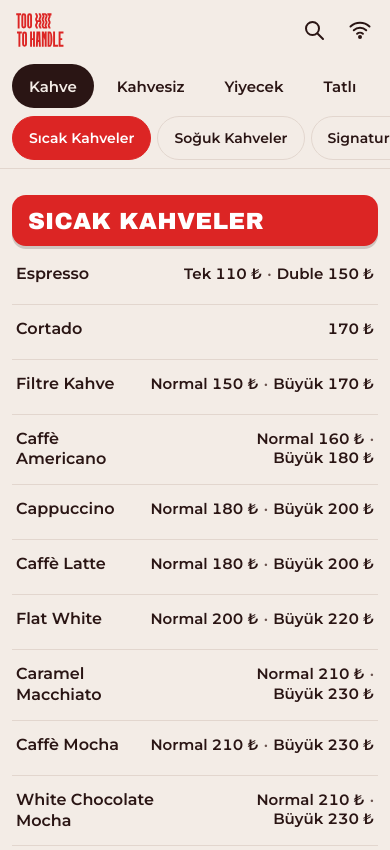
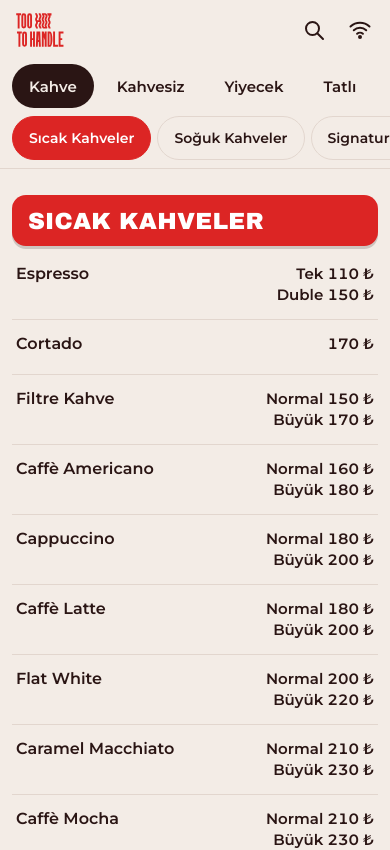
Before and after one commit to justech0/toohottohandle, a Next.js app: page /qr in a window 390 px wide. Shown: the top 850 px of the page. Built offline with nearby package versions, Linux system fonts and the light colour scheme; a web font is replaced by a local one.

Commit message:
style: stack size prices on narrow screens
Co-Authored-By: Claude Opus 5.5 <noreply@anthropic.com>
Claude-Session: https://claude.ai/code/session_011pHqr4u3XUMJyZPAAY5Qcp

```diff
--- a/app/qr/styles/menu.css
+++ b/app/qr/styles/menu.css
@@ -50,3 +50,9 @@
 
 .menu-footer { max-width: 960px; margin: 28px auto 0; padding: 20px 16px calc(28px + env(safe-area-inset-bottom));
   text-align: center; font: 500 13px/1.5 var(--f-text); color: var(--c-ink-soft); border-top: 1px solid var(--c-line); }
+
+/* Dar ekranda boylar alt alta, sağa hizalı; ayırıcı nokta gizli */
+@media (max-width: 560px) {
+  .price { flex-direction: column; align-items: flex-end; gap: 2px; }
+  .price__sep { display: none; }
+}
```
